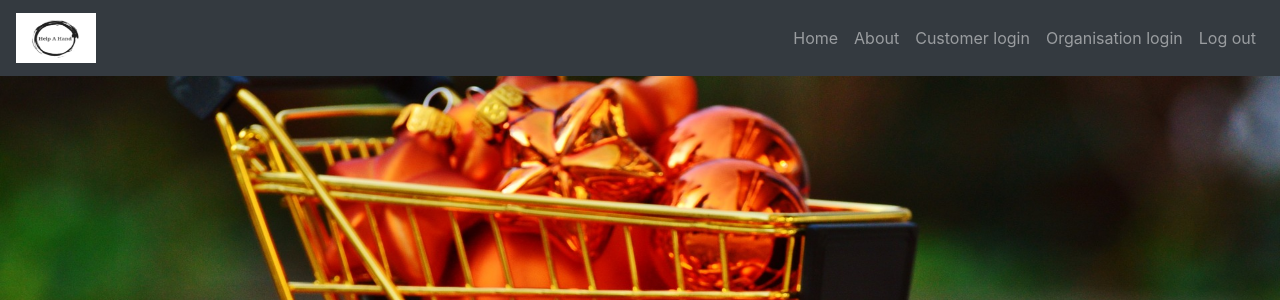
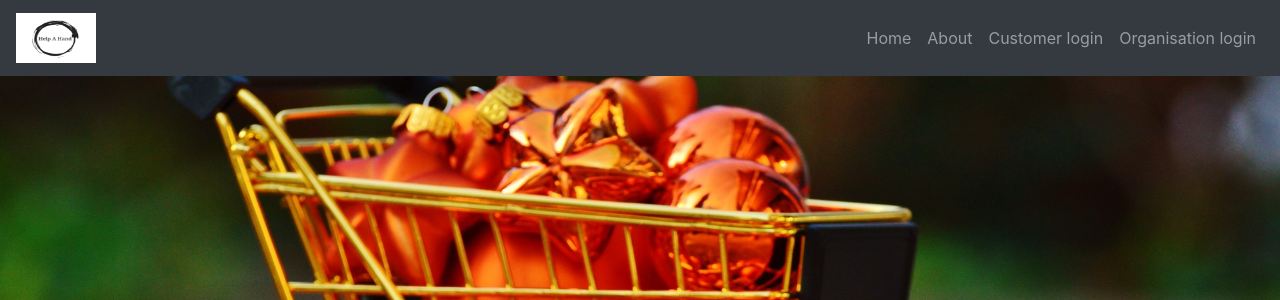
Before and after one commit to preetikrish19/codher_2021, a PHP site: page / in a window 1280 px wide. Shown: the top 300 px of the page. Run offline with PHP 8.4, Linux system fonts and the light colour scheme; some libraries are stand-ins or nearby versions.

Commit message:
Update index.php

```diff
--- a/index.php
+++ b/index.php
@@ -41,9 +41,6 @@ body {
       <li>
         <a class="nav-link" href="organisation/organisation.php">Organisation login<span class="sr-only">(current)</span></a>
       </li>
-      <li>
-        <a class="nav-link" href="#">Log out <span class="sr-only">(current)</span></a>
-      </li>
     </ul>
   </div>
 </nav>
```
